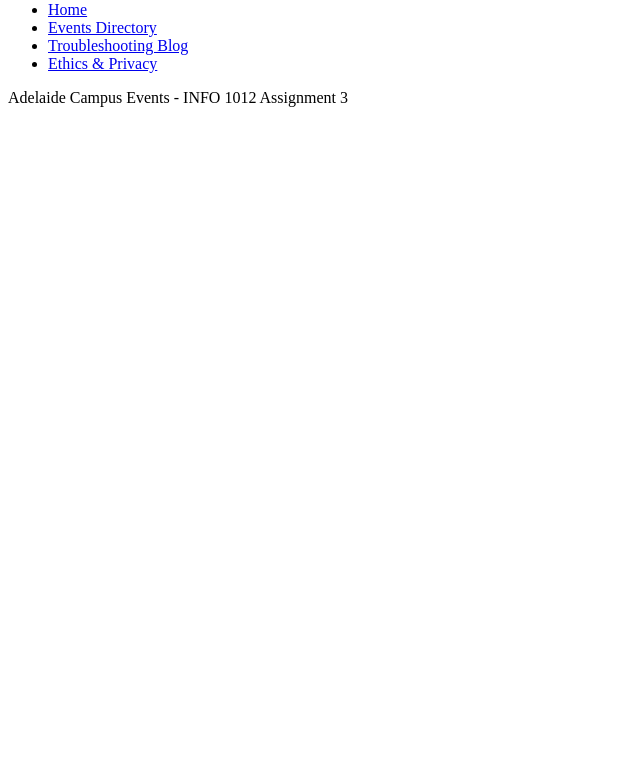
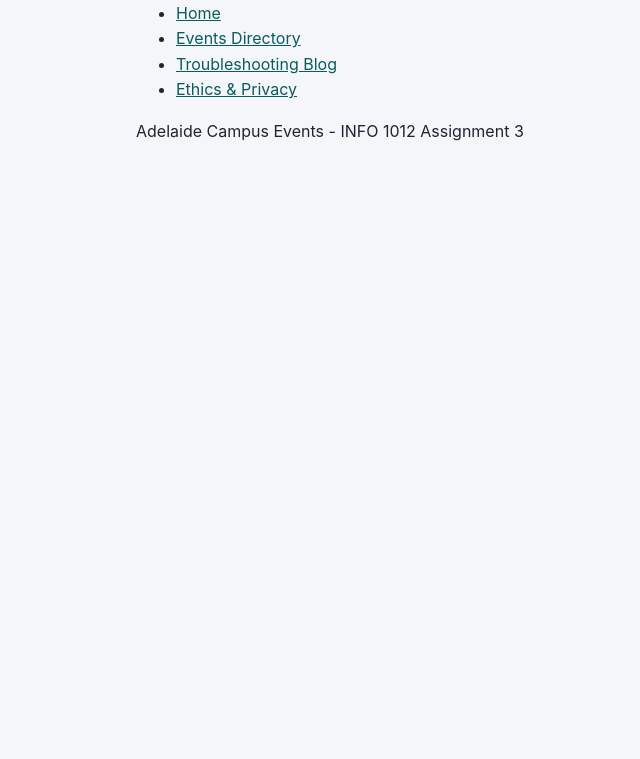
Before and after one commit to ArchieThe/Webdesign-Assignment, a plain HTML site: page index.html in a window 1280 px wide. Shown: the part 41-800 px from the top of the page, without its empty margins (0-640 px from the left). Drawn offline with Linux system fonts and the light colour scheme.

Commit message:
added design tokens, reset and typography

```diff
--- /dev/null
+++ b/css/style.css
@@ -0,0 +1,66 @@
+
+/* Design tokens */
+:root {
+  --navy:        #16233f;
+  --navy-light:  #27385e;
+  --teal:        #0f7b7b;
+  --teal-dark:   #0a5c5c;
+  --amber:       #c47f17;
+  --red:         #b3261e;
+  --green:       #1d6b3f;
+
+  --page-bg:     #f4f6fa;
+  --card-bg:     #ffffff;
+  --border:      #d6dce8;
+  --text:        #1d2433;
+  --text-muted:  #5a6478;
+
+  --radius:      10px;
+  --gap:         1rem;
+  --shadow:      0 1px 3px rgba(22, 35, 63, 0.10);
+  --shadow-lift: 0 4px 12px rgba(22, 35, 63, 0.14);
+
+  --font: -apple-system, BlinkMacSystemFont, "Segoe UI", Roboto,
+          "Helvetica Neue", Arial, sans-serif;
+  --mono: "SF Mono", "Cascadia Code", Consolas, "Courier New", monospace;
+}
+
+/* --- Reset ---------------------------------------------------------------
+   border-box means padding and border count INSIDE an element's declared
+   width, so a 300px box stays 300px once padding is added.
+   ------------------------------------------------------------------------- */
+*, *::before, *::after { box-sizing: border-box; }
+
+[hidden] { display: none !important; }
+
+body {
+  margin: 0;
+  font-family: var(--font);
+  font-size: 16px;
+  line-height: 1.6;
+  color: var(--text);
+  background: var(--page-bg);
+}
+
+/* --- Layout --------------------------------------------------------------- */
+.container {
+  width: 100%;
+  max-width: 1040px;
+  margin: 0 auto;
+  padding: 0 16px;   /* 16px side gutter so nothing touches the phone edge */
+}
+
+main { padding: 2rem 0 3rem; }
+
+section { margin-bottom: 2.5rem; }
+
+/* --- Typography ----------------------------------------------------------- */
+h1, h2, h3 { line-height: 1.25; color: var(--navy); margin: 0 0 0.6em; }
+h1 { font-size: 2rem; }
+h2 { font-size: 1.45rem; border-bottom: 2px solid var(--border); padding-bottom: 0.35em; }
+h3 { font-size: 1.1rem; }
+p  { margin: 0 0 1rem; }
+a  { color: var(--teal-dark); }
+a:hover { color: var(--navy); }
+
+.lead { font-size: 1.1rem; color: var(--text-muted); }
--- a/index.html
+++ b/index.html
@@ -5,6 +5,7 @@
   <meta name="viewport" content="width=device-width, initial-scale=1.0">
   <meta name="description" content="Adelaide Campus Events — a central directory for students to see events regarding club and school events across the university.">
   <title>Adelaide Campus Events — Home</title>
+  <link rel="stylesheet" href="css/style.css">
 </head>
 <body>
 
```
